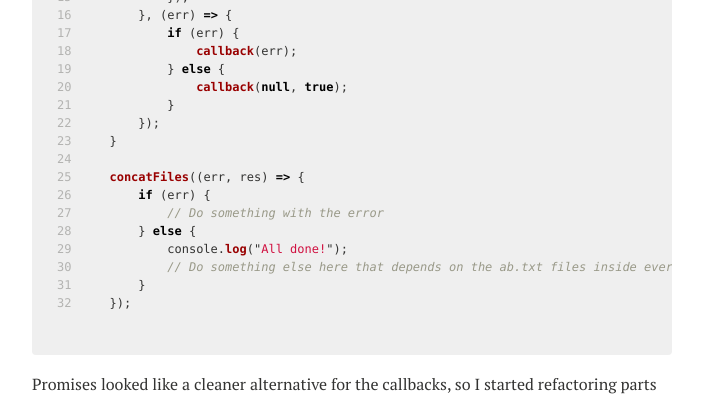
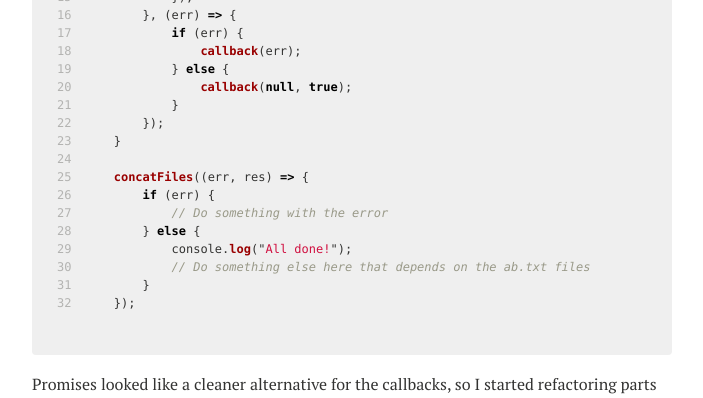
Before and after one commit to jonathas/jonathas.github.io, a Jekyll site: the page built from _posts/2017-09-16-one-year-working-with-nodejs-after-php-and-dotnet.md, in a window 1280 px wide and 900 px high, scrolled down 2234 px. Shown: the top 398 px of the window, without its empty margins (288-991 px from the left). Built offline with Jekyll 4.4.1, drawn with Linux system fonts in a browser that asks for light colours; nearby versions of some CDN libraries; comment, search, counter and statistics services are not loaded.

Commit message:
Changed a code comment so the post looks better

```diff
--- a/_posts/2017-09-16-one-year-working-with-nodejs-after-php-and-dotnet.md
+++ b/_posts/2017-09-16-one-year-working-with-nodejs-after-php-and-dotnet.md
@@ -72,7 +72,7 @@ concatFiles((err, res) => {
         // Do something with the error
     } else {
         console.log("All done!");
-        // Do something else here that depends on the ab.txt files inside every directory
+        // Do something else here that depends on the ab.txt files
     }
 });
 {% endhighlight %}
```
